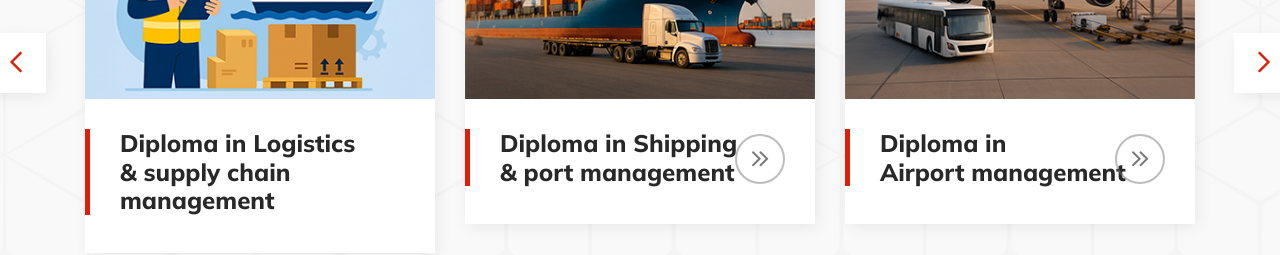
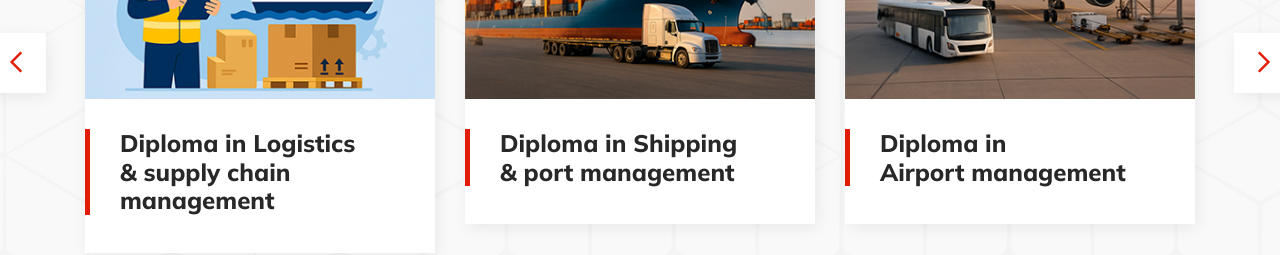
Before and after one commit to ayushrajendrans/iams, a plain HTML site: page index.html in a window 1280 px wide. Shown: the part 1880-2135 px from the top of the page. Drawn offline with Linux system fonts and the light colour scheme.

Commit message:
new changes

```diff
--- a/index.html
+++ b/index.html
@@ -392,7 +392,7 @@
                                 </div>
                                <div class="services-content2">
                                     <h3><a href="services-detail.html">Diploma in Shipping <br> &    port management</a></h3>
-                                    <a href="services-detail.html" class="icon"><i class="fal fa-angle-double-right"></i></a>
+                                    <a href="services-detail.html" ></i></a>
                                 </div>
                             </div>
 
@@ -409,7 +409,7 @@
                                 </div>
                                <div class="services-content2">
                                     <h3><a href="services-detail.html">Diploma in <br> Airport management</a></h3>
-                                    <a href="services-detail.html" class="icon"><i class="fal fa-angle-double-right"></i></a>
+                                    <a href="services-detail.html" ></i></a>
                                 </div>
                             </div>
 
```
